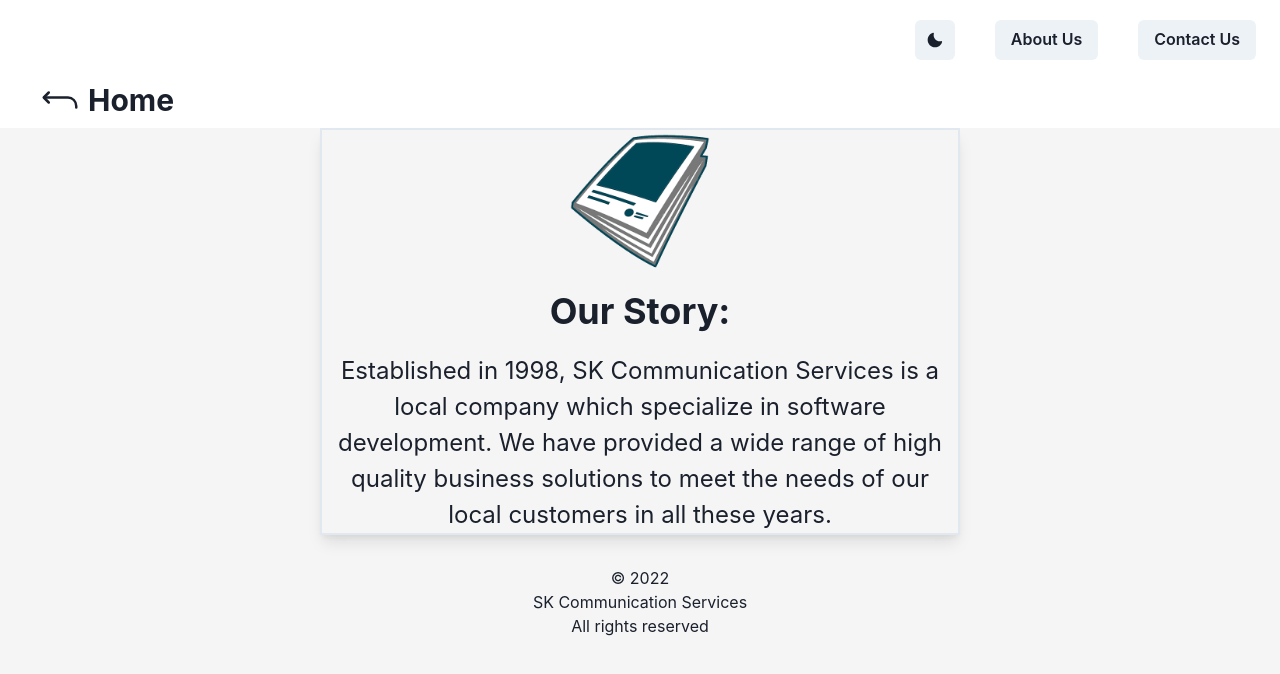
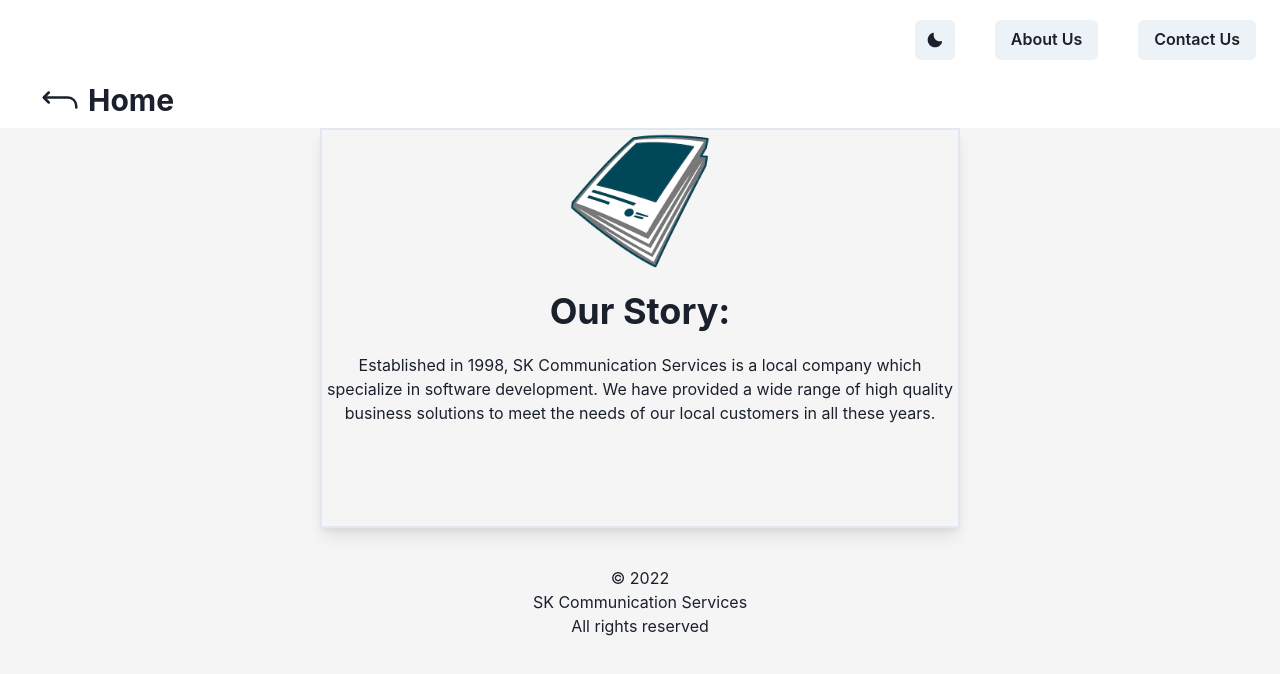
Before and after one commit to pvchin/skcom, a React (Create React App) app: page /about in a window 1280 px wide. Shown: the top 674 px of the page. Built offline with nearby package versions, Linux system fonts and the light colour scheme.

Commit message:
Aug 22 22C

```diff
--- a/src/pages/AboutUsPage.js
+++ b/src/pages/AboutUsPage.js
@@ -7,11 +7,13 @@ import {
   Image,
   VStack,
   Text,
+  useMediaQuery,
 } from '@chakra-ui/react';
 import PageHero from '../components/PageHero';
 import ProfileImg from '../assets/profile.png';
 
 const AboutUsPage = () => {
+  const [isLargerThan62] = useMediaQuery('(min-width: 62em)');
   return (
     <VStack>
       <PageHero />
@@ -32,7 +34,7 @@ const AboutUsPage = () => {
             </Center>
 
             <Heading py={5}>Our Story:</Heading>
-            <Text fontSize="2xl">
+            <Text fontSize={isLargerThan62 ? '2x1' : 'md'}>
               Established in 1998, SK Communication Services is a local company
               which specialize in software development. We have provided a wide
               range of high quality business solutions to meet the needs of our
```
